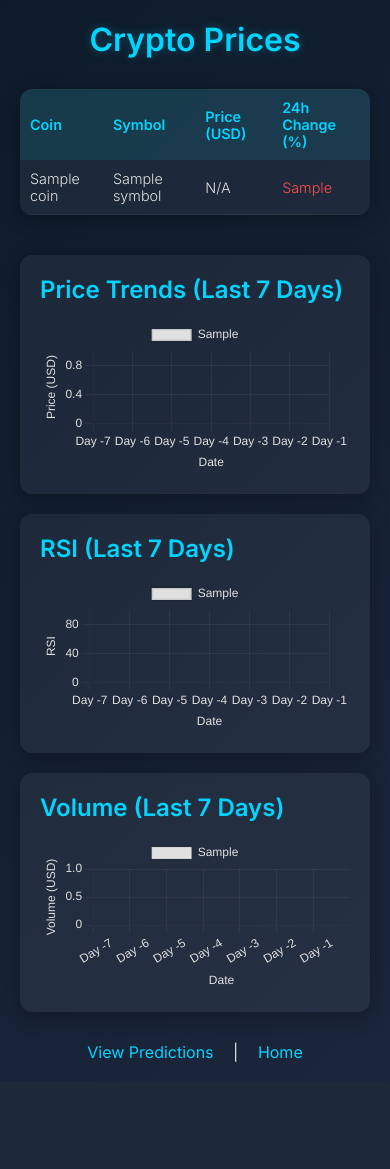
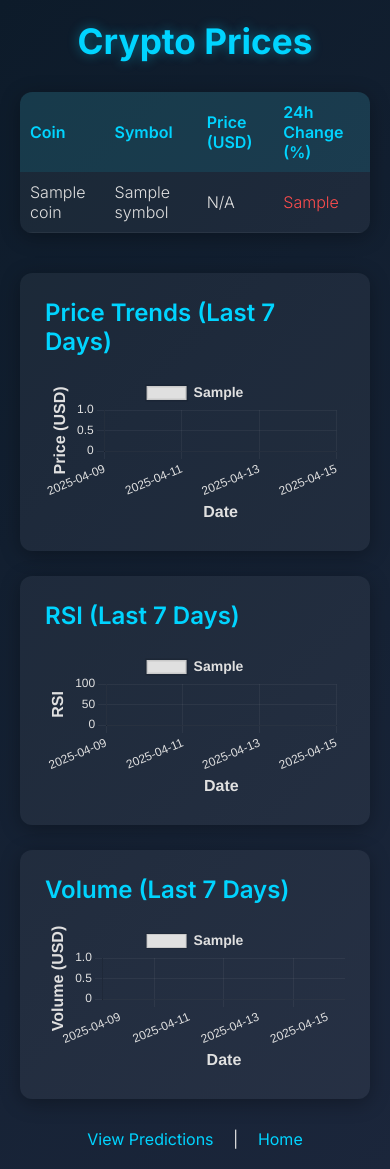
Before and after one commit to LeMagnifiq/CryptoPulseAI, a Flask app: template app/templates/prices.html in a window 390 px wide. Before the commit the page ends 1062 px from the top, so only its background shows below. Run offline with Flask 3, Linux system fonts and the light colour scheme; the template is opened without the code that fills it: most values are stand-ins (such as "Sample title", 1, 10 or a date in 2020).

Commit message:
Enhanced chart aesthetics with actual dates and gradients

```diff
--- a/app/templates/prices.html
+++ b/app/templates/prices.html
@@ -4,7 +4,7 @@
     <meta charset="UTF-8">
     <meta name="viewport" content="width=device-width, initial-scale=1.0">
     <title>CryptoPulseAI - Prices</title>
-    <link href="https://fonts.googleapis.com/css2?family=Inter:wght@300;400;600&display=swap" rel="stylesheet">
+    <link href="https://fonts.googleapis.com/css2?family=Inter:wght@300;400;600;700&display=swap" rel="stylesheet">
     <style>
         * {
             margin: 0;
@@ -23,10 +23,11 @@
         }
         h1 {
             text-align: center;
-            font-size: 2.5rem;
+            font-size: 2.8rem;
             margin-bottom: 30px;
             color: #00d4ff;
-            text-shadow: 0 0 10px rgba(0, 212, 255, 0.3);
+            text-shadow: 0 0 12px rgba(0, 212, 255, 0.4);
+            font-weight: 700;
         }
         .price-table {
             background: rgba(255, 255, 255, 0.05);
@@ -42,6 +43,7 @@
         th, td {
             padding: 15px;
             text-align: left;
+            font-size: 1rem;
         }
         th {
             background: rgba(0, 212, 255, 0.1);
@@ -57,14 +59,15 @@
         .chart-container {
             background: rgba(255, 255, 255, 0.05);
             border-radius: 12px;
-            padding: 20px;
-            margin: 20px 0;
+            padding: 25px;
+            margin: 25px 0;
             box-shadow: 0 4px 20px rgba(0, 0, 0, 0.3);
         }
         h2 {
-            font-size: 1.5rem;
-            margin-bottom: 15px;
+            font-size: 1.8rem;
+            margin-bottom: 20px;
             color: #00d4ff;
+            font-weight: 600;
         }
         .links {
             text-align: center;
@@ -81,9 +84,10 @@
             color: #00ff88;
         }
         @media (max-width: 768px) {
-            h1 { font-size: 2rem; }
+            h1 { font-size: 2.2rem; }
             table { font-size: 0.9rem; }
             th, td { padding: 10px; }
+            h2 { font-size: 1.5rem; }
         }
     </style>
 </head>
@@ -139,18 +143,32 @@
 
     <script src="https://cdn.jsdelivr.net/npm/chart.js"></script>
     <script>
+        // Define actual dates (based on April 16, 2025)
+        const dates = [
+            '2025-04-09', '2025-04-10', '2025-04-11', '2025-04-12',
+            '2025-04-13', '2025-04-14', '2025-04-15'
+        ];
+
         const coinColors = {
-            'bitcoin': '#f7931a',
-            'ethereum': '#627eea',
-            'solana': '#00ffa3',
-            'cardano': '#0033ad',
-            'dogecoin': '#c2a633'
+            'bitcoin': '#ff9500',
+            'ethereum': '#5b7bff',
+            'solana': '#00ffaa',
+            'cardano': '#0047b3',
+            'dogecoin': '#ffcc00'
         };
+
+        // Function to create gradient background
+        function createGradient(ctx, chartArea) {
+            const gradient = ctx.createLinearGradient(0, chartArea.bottom, 0, chartArea.top);
+            gradient.addColorStop(0, 'rgba(0, 212, 255, 0.1)');
+            gradient.addColorStop(1, 'rgba(0, 212, 255, 0.3)');
+            return gradient;
+        }
 
         new Chart(document.getElementById('priceChart').getContext('2d'), {
             type: 'line',
             data: {
-                labels: ['Day -7', 'Day -6', 'Day -5', 'Day -4', 'Day -3', 'Day -2', 'Day -1'],
+                labels: dates,
                 datasets: [
                     {% for coin, prices in chart_data.price.items() %}
                     {
@@ -158,10 +176,13 @@
                         data: {{ prices | tojson }},
                         borderColor: coinColors['{{ coin }}'],
                         backgroundColor: coinColors['{{ coin }}'] + '33',
-                        fill: false,
-                        tension: 0.4,
-                        pointRadius: 4,
-                        pointHoverRadius: 6
+                        fill: true,
+                        tension: 0.5,
+                        pointRadius: 5,
+                        pointHoverRadius: 8,
+                        pointBackgroundColor: '#ffffff',
+                        pointBorderColor: coinColors['{{ coin }}'],
+                        pointBorderWidth: 2
                     }{% if not loop.last %},{% endif %}
                     {% endfor %}
                 ]
@@ -169,21 +190,55 @@
             options: {
                 responsive: true,
                 plugins: {
-                    legend: { labels: { color: '#e0e0e0', font: { size: 12 } } },
-                    tooltip: { backgroundColor: '#0d1b2a', titleColor: '#00d4ff', bodyColor: '#e0e0e0' }
+                    legend: {
+                        labels: {
+                            color: '#e0e0e0',
+                            font: { size: 14, weight: '600' }
+                        }
+                    },
+                    tooltip: {
+                        backgroundColor: 'rgba(13, 27, 42, 0.9)',
+                        titleColor: '#00d4ff',
+                        bodyColor: '#e0e0e0',
+                        titleFont: { size: 14, weight: '600' },
+                        bodyFont: { size: 12 }
+                    }
                 },
                 scales: {
-                    y: { beginAtZero: false, title: { display: true, text: 'Price (USD)', color: '#e0e0e0' }, ticks: { color: '#e0e0e0' }, grid: { color: 'rgba(255,255,255,0.05)' } },
-                    x: { title: { display: true, text: 'Date', color: '#e0e0e0' }, ticks: { color: '#e0e0e0' }, grid: { color: 'rgba(255,255,255,0.05)' } }
+                    y: {
+                        beginAtZero: false,
+                        title: {
+                            display: true,
+                            text: 'Price (USD)',
+                            color: '#e0e0e0',
+                            font: { size: 16, weight: '600' }
+                        },
+                        ticks: { color: '#e0e0e0', font: { size: 12 } },
+                        grid: { color: 'rgba(255,255,255,0.05)' }
+                    },
+                    x: {
+                        title: {
+                            display: true,
+                            text: 'Date',
+                            color: '#e0e0e0',
+                            font: { size: 16, weight: '600' }
+                        },
+                        ticks: { color: '#e0e0e0', font: { size: 12 } },
+                        grid: { color: 'rgba(255,255,255,0.05)' }
+                    }
                 },
-                animation: { duration: 1500, easing: 'easeInOutQuart' }
+                animation: { duration: 2000, easing: 'easeInOutQuart' },
+                elements: {
+                    line: { borderWidth: 3 },
+                    point: { hoverBorderWidth: 3 }
+                }
             }
         });
 
         new Chart(document.getElementById('rsiChart').getContext('2d'), {
             type: 'line',
             data: {
-                labels: ['Day -7', 'Day -6', 'Day -5', 'Day -4', 'Day -3', 'Day -2', 'Day -1'],
+                labels: dates,
                 datasets: [
                     {% for coin, rsi in chart_data.rsi.items() %}
                     {
@@ -191,10 +246,13 @@
                         data: {{ rsi | tojson }},
                         borderColor: coinColors['{{ coin }}'],
                         backgroundColor: coinColors['{{ coin }}'] + '33',
-                        fill: false,
-                        tension: 0.4,
-                        pointRadius: 4,
-                        pointHoverRadius: 6
+                        fill: true,
+                        tension: 0.5,
+                        pointRadius: 5,
+                        pointHoverRadius: 8,
+                        pointBackgroundColor: '#ffffff',
+                        pointBorderColor: coinColors['{{ coin }}'],
+                        pointBorderWidth: 2
                     }{% if not loop.last %},{% endif %}
                     {% endfor %}
                 ]
@@ -202,29 +260,64 @@
             options: {
                 responsive: true,
                 plugins: {
-                    legend: { labels: { color: '#e0e0e0', font: { size: 12 } } },
-                    tooltip: { backgroundColor: '#0d1b2a', titleColor: '#00d4ff', bodyColor: '#e0e0e0' }
+                    legend: {
+                        labels: {
+                            color: '#e0e0e0',
+                            font: { size: 14, weight: '600' }
+                        }
+                    },
+                    tooltip: {
+                        backgroundColor: 'rgba(13, 27, 42, 0.9)',
+                        titleColor: '#00d4ff',
+                        bodyColor: '#e0e0e0',
+                        titleFont: { size: 14, weight: '600' },
+                        bodyFont: { size: 12 }
+                    }
                 },
                 scales: {
-                    y: { min: 0, max: 100, title: { display: true, text: 'RSI', color: '#e0e0e0' }, ticks: { color: '#e0e0e0' }, grid: { color: 'rgba(255,255,255,0.05)' } },
-                    x: { title: { display: true, text: 'Date', color: '#e0e0e0' }, ticks: { color: '#e0e0e0' }, grid: { color: 'rgba(255,255,255,0.05)' } }
+                    y: {
+                        min: 0,
+                        max: 100,
+                        title: {
+                            display: true,
+                            text: 'RSI',
+                            color: '#e0e0e0',
+                            font: { size: 16, weight: '600' }
+                        },
+                        ticks: { color: '#e0e0e0', font: { size: 12 } },
+                        grid: { color: 'rgba(255,255,255,0.05)' }
+                    },
+                    x: {
+                        title: {
+                            display: true,
+                            text: 'Date',
+                            color: '#e0e0e0',
+                            font: { size: 16, weight: '600' }
+                        },
+                        ticks: { color: '#e0e0e0', font: { size: 12 } },
+                        grid: { color: 'rgba(255,255,255,0.05)' }
+                    }
                 },
-                animation: { duration: 1500, easing: 'easeInOutQuart' }
+                animation: { duration: 2000, easing: 'easeInOutQuart' },
+                elements: {
+                    line: { borderWidth: 3 },
+                    point: { hoverBorderWidth: 3 }
+                }
             }
         });
 
         new Chart(document.getElementById('volumeChart').getContext('2d'), {
             type: 'bar',
             data: {
-                labels: ['Day -7', 'Day -6', 'Day -5', 'Day -4', 'Day -3', 'Day -2', 'Day -1'],
+                labels: dates,
                 datasets: [
                     {% for coin, volume in chart_data.volume.items() %}
                     {
                         label: '{{ coin_map[coin] }}',
                         data: {{ volume | tojson }},
-                        backgroundColor: coinColors['{{ coin }}'] + '66',
+                        backgroundColor: coinColors['{{ coin }}'] + '80',
                         borderColor: coinColors['{{ coin }}'],
-                        borderWidth: 1
+                        borderWidth: 2
                     }{% if not loop.last %},{% endif %}
                     {% endfor %}
                 ]
@@ -232,14 +325,44 @@
             options: {
                 responsive: true,
                 plugins: {
-                    legend: { labels: { color: '#e0e0e0', font: { size: 12 } } },
-                    tooltip: { backgroundColor: '#0d1b2a', titleColor: '#00d4ff', bodyColor: '#e0e0e0' }
+                    legend: {
+                        labels: {
+                            color: '#e0e0e0',
+                            font: { size: 14, weight: '600' }
+                        }
+                    },
+                    tooltip: {
+                        backgroundColor: 'rgba(13, 27, 42, 0.9)',
+                        titleColor: '#00d4ff',
+                        bodyColor: '#e0e0e0',
+                        titleFont: { size: 14, weight: '600' },
+                        bodyFont: { size: 12 }
+                    }
                 },
                 scales: {
-                    y: { beginAtZero: true, title: { display: true, text: 'Volume (USD)', color: '#e0e0e0' }, ticks: { color: '#e0e0e0' }, grid: { color: 'rgba(255,255,255,0.05)' } },
-                    x: { title: { display: true, text: 'Date', color: '#e0e0e0' }, ticks: { color: '#e0e0e0' }, grid: { color: 'rgba(255,255,255,0.05)' } }
+                    y: {
+                        beginAtZero: true,
+                        title: {
+                            display: true,
+                            text: 'Volume (USD)',
+                            color: '#e0e0e0',
+                            font: { size: 16, weight: '600' }
+                        },
+                        ticks: { color: '#e0e0e0', font: { size: 12 } },
+                        grid: { color: 'rgba(255,255,255,0.05)' }
+                    },
+                    x: {
+                        title: {
+                            display: true,
+                            text: 'Date',
+                            color: '#e0e0e0',
+                            font: { size: 16, weight: '600' }
+                        },
+                        ticks: { color: '#e0e0e0', font: { size: 12 } },
+                        grid: { color: 'rgba(255,255,255,0.05)' }
+                    }
                 },
-                animation: { duration: 1500, easing: 'easeInOutQuart' }
+                animation: { duration: 2000, easing: 'easeInOutQuart' }
             }
         });
     </script>
```
